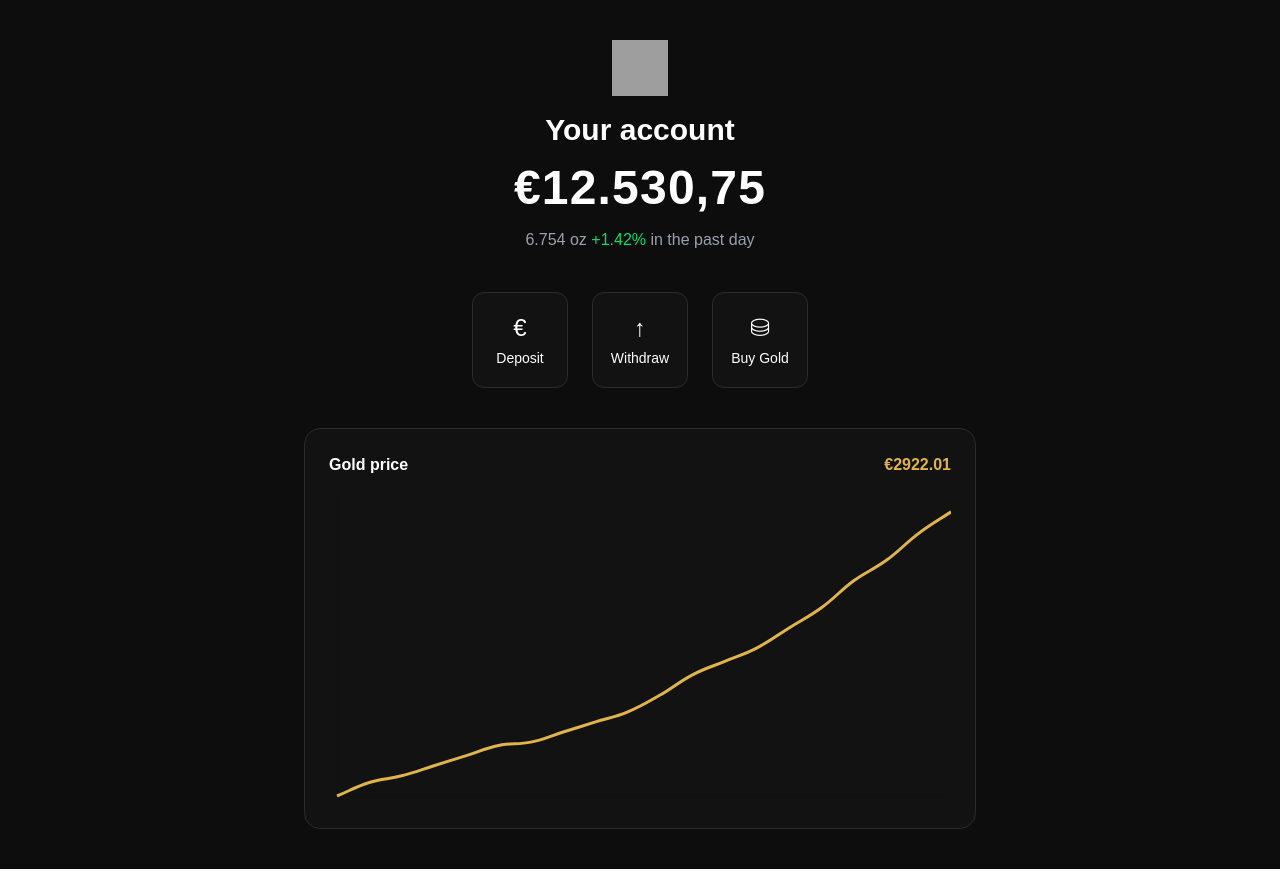
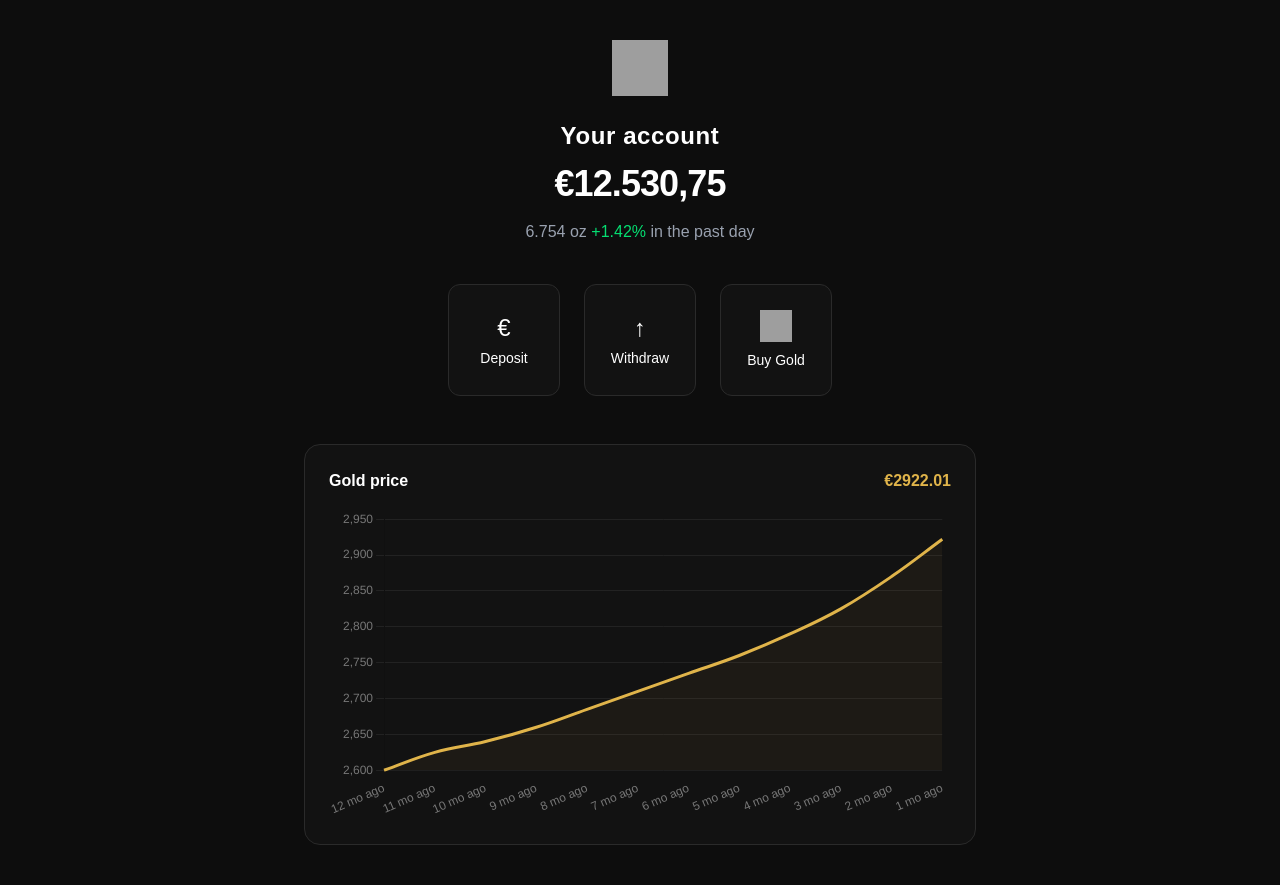
Before and after one commit to jordanpower10/solacegold-frontend, a Next.js app: page /dashboard in a window 1280 px wide. Built offline with nearby package versions, Linux system fonts and the light colour scheme; grey boxes are pictures that could not be loaded.

Commit message:
Fixed syntax - final SolaceGold dashboard

```diff
--- a/pages/dashboard.tsx
+++ b/pages/dashboard.tsx
@@ -1,24 +1,24 @@
 import Head from 'next/head'
 import { Line } from 'react-chartjs-2'
-import { Chart, CategoryScale, LinearScale, PointElement, LineElement, Tooltip } from 'chart.js'
+import { Chart, CategoryScale, LinearScale, PointElement, LineElement, Tooltip, Filler } from 'chart.js'
 
-Chart.register(CategoryScale, LinearScale, PointElement, LineElement, Tooltip)
+Chart.register(CategoryScale, LinearScale, PointElement, LineElement, Tooltip, Filler)
 
 export default function Dashboard() {
-  const goldHoldings = 6.754 // example holdings in ounces
-  const goldPrice = 2922.01 // example live price
-  const accountValue = 12530.75 // example total account value
-  const dailyChangePercent = 1.42 // example daily % change
-  const clientName = "John Doe"
+  const goldHoldings = 6.754
+  const goldPrice = 2922.01
+  const accountValue = 12530.75
+  const dailyChangePercent = 1.42
 
   const chartData = {
-    labels: ['', '', '', '', '', '', '', '', '', '', '', '', '', '', '', '', '', '', '', ''],
+    labels: Array.from({ length: 12 }, (_, i) => `${12 - i} mo ago`),
     datasets: [
       {
         label: 'Gold Price (EUR)',
-        data: [2500, 2520, 2530, 2545, 2560, 2575, 2580, 2595, 2610, 2625, 2650, 2680, 2700, 2720, 2750, 2780, 2820, 2850, 2890, 2922],
+        data: [2600, 2625, 2640, 2660, 2685, 2710, 2735, 2760, 2790, 2825, 2870, 2922],
+        fill: true,
+        backgroundColor: 'rgba(224, 180, 74, 0.05)',
         borderColor: '#e0b44a',
-        backgroundColor: 'transparent',
         tension: 0.4,
         pointRadius: 0,
       },
@@ -26,13 +26,26 @@ export default function Dashboard() {
   }
 
   const chartOptions = {
+    responsive: true,
     plugins: {
       legend: { display: false },
-      tooltip: { enabled: false },
+      tooltip: {
+        mode: 'index',
+        intersect: false,
+        backgroundColor: '#1a1a1a',
+        titleColor: '#e0b44a',
+        bodyColor: '#f5f5f5',
+      },
     },
     scales: {
-      x: { ticks: { display: false }, grid: { display: false } },
-      y: { ticks: { display: false }, grid: { display: false } },
+      x: {
+        ticks: { color: '#777' },
+        grid: { display: false },
+      },
+      y: {
+        ticks: { color: '#777' },
+        grid: { color: '#222' },
+      },
     },
   }
 
@@ -45,13 +58,13 @@ export default function Dashboard() {
       <div className="min-h-screen bg-[#0d0d0d] text-white flex flex-col items-center px-4 py-10 font-sans">
 
         {/* Logo */}
-        <img src="https://i.postimg.cc/zBgSppPL/Gold-solace-logo.png" alt="Solace Gold Logo" className="w-14 h-14 mb-4" />
+        <img src="https://i.postimg.cc/zBgSppPL/Gold-solace-logo.png" alt="Solace Gold Logo" className="w-14 h-14 mb-6" />
 
         {/* Title */}
-        <h1 className="text-3xl font-bold mb-4">Your account</h1>
+        <h1 className="text-2xl font-semibold tracking-wide mb-3">Your account</h1>
 
         {/* Account Value */}
-        <div className="text-5xl font-extrabold tracking-wide mb-4">
+        <div className="text-4xl font-bold mb-4 tracking-tight">
           €{accountValue.toLocaleString('de-DE')}
         </div>
 
@@ -65,24 +78,29 @@ export default function Dashboard() {
         </div>
 
         {/* Action Buttons */}
-        <div className="flex gap-6 mb-10">
-          <div className="flex flex-col items-center justify-center w-24 h-24 bg-[#121212] border border-[#2a2a2a] rounded-xl">
+        <div className="flex gap-6 mb-12">
+          {/* Deposit */}
+          <div className="flex flex-col items-center justify-center w-28 h-28 bg-[#121212] border border-[#2a2a2a] rounded-xl hover:bg-[#1f1f1f] transition cursor-pointer">
             <div className="text-2xl mb-1">€</div>
             <div className="text-sm">Deposit</div>
           </div>
-          <div className="flex flex-col items-center justify-center w-24 h-24 bg-[#121212] border border-[#2a2a2a] rounded-xl">
+
+          {/* Withdraw */}
+          <div className="flex flex-col items-center justify-center w-28 h-28 bg-[#121212] border border-[#2a2a2a] rounded-xl hover:bg-[#1f1f1f] transition cursor-pointer">
             <div className="text-2xl mb-1">↑</div>
             <div className="text-sm">Withdraw</div>
           </div>
-          <div className="flex flex-col items-center justify-center w-24 h-24 bg-[#121212] border border-[#2a2a2a] rounded-xl">
-            <div className="text-2xl mb-1">⛁</div>
+
+          {/* Buy Gold */}
+          <div className="flex flex-col items-center justify-center w-28 h-28 bg-[#121212] border border-[#2a2a2a] rounded-xl hover:bg-[#1f1f1f] transition cursor-pointer">
+            <img src="https://i.postimg.cc/yNXXRbY3/Gold-bar-white.png" alt="Gold Bar" className="w-8 h-8 mb-2" />
             <div className="text-sm">Buy Gold</div>
           </div>
         </div>
 
         {/* Gold Price Chart */}
         <div className="w-full max-w-2xl bg-[#121212] border border-[#2a2a2a] rounded-2xl p-6">
-          <div className="flex justify-between mb-4">
+          <div className="flex justify-between items-center mb-4">
             <h3 className="text-md font-semibold">Gold price</h3>
             <div className="text-[#e0b44a] font-semibold">€{goldPrice}</div>
           </div>
```
